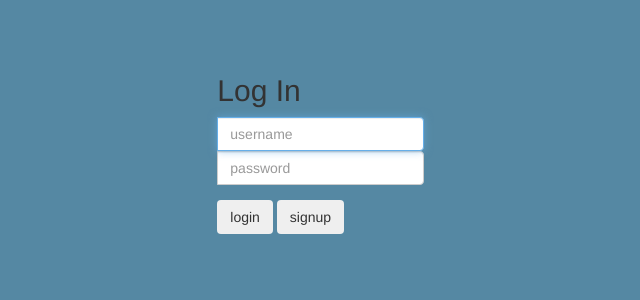
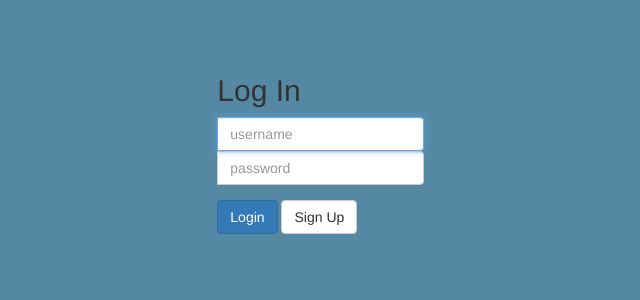
Before and after one commit to rizkyahf/TA_Vella, a CodeIgniter app: page /TA_Vella/ in a window 1280 px wide; the page is wider, and only the part inside the window is pictured. Shown: the part 176-476 px from the top of that part, without its empty margins (331-971 px from the left). Run offline with CodeIgniter, Linux system fonts and the light colour scheme.

Commit message:
fix button sign up show view sign up (button only)

```diff
--- a/application/views/v_login.php
+++ b/application/views/v_login.php
@@ -34,8 +34,9 @@
                             </div>
                         </div>
                         <div class="form-group">
-                            <input type="submit" name="login" value="login" class="btn float-right login_btn">
-                            <input type="button" name="signup" value="signup" class="btn float-right login_btn">
+                            <input type="submit" name="login" value="Login" class="btn float-right btn-primary login_btn">
+                            <!-- <input type="button" name="signup" value="signup" class="btn float-right login_btn"> -->
+                            <a class="btn btn-default float-right" href="<?php echo base_url(); ?>index.php/c_user/signup">Sign Up </a>
                         </div>
                         <div class="col-md-3 col-md-offset-9">
                             <!-- <a class="btn btn-info btn-lg" href="<?php echo base_url();?>index.php/c_user/input">Sign Up</a> -->
```
